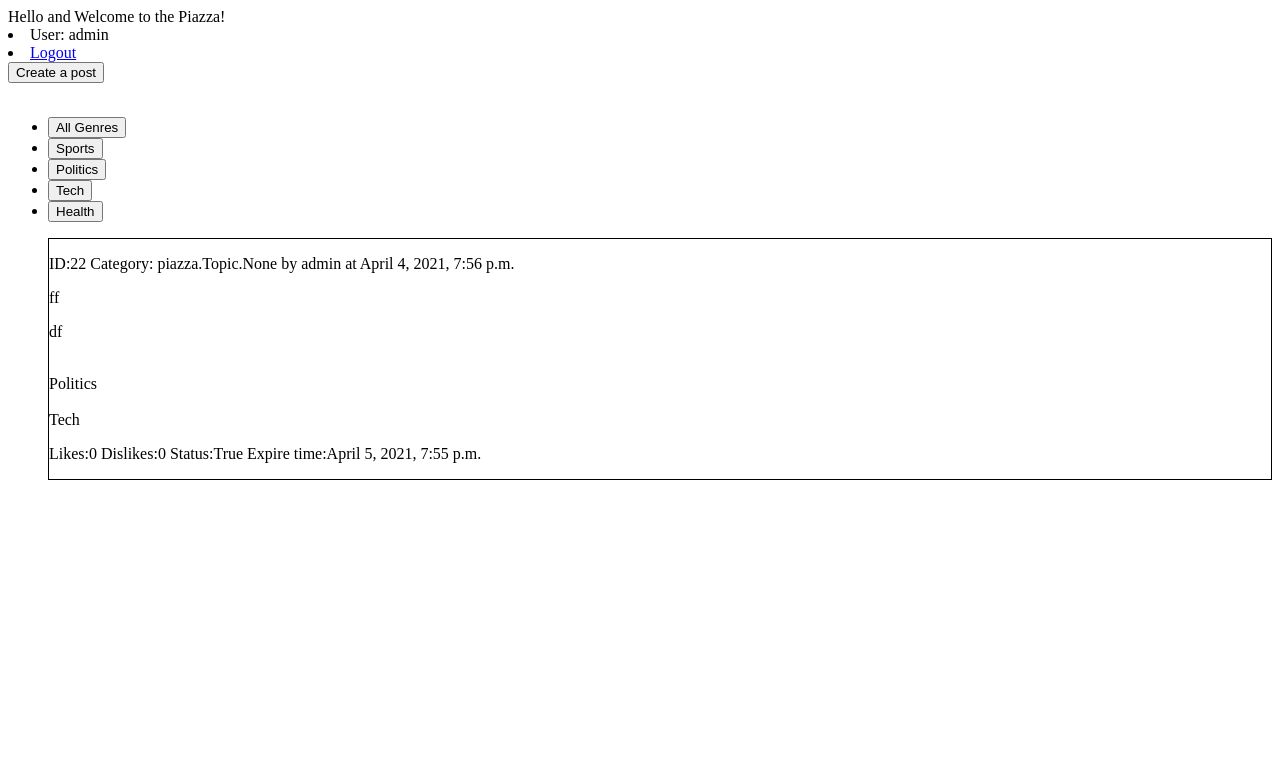
After one commit to jkopra01/ccCoursework, a Django app: page /posts/ in a window 1280 px wide. The commit adds this page. Shown: the top 783 px of the page. Run offline with Django 3.2, Linux system fonts and the light colour scheme; a user stored in the database is signed in; data comes from the database, SQL or seed files in the repository; both versions use the stored data as it was after the commit.

Commit message:
filter topics

```diff
--- a/src/piazza/templates/createpost.html
+++ b/src/piazza/templates/createpost.html
@@ -3,7 +3,7 @@
     <form method="post">
       {% csrf_token %}
       {{ form.as_p }}
-      <a href="/"><button type="button">Cancel</button></a>
+      <a href="/posts/"><button type="button">Cancel</button></a>
       <input type="submit" value="Save"/>
     </form>
   {% endblock %}
--- a/src/piazza/templates/index.html
+++ b/src/piazza/templates/index.html
@@ -13,6 +13,10 @@ Hello and Welcome to the Piazza!
 {% endif %}
 
 <a href="createpost/"><button type="button">Create a post</button></a>
+<br>
+<br>
+
+
 
 <div class="post">
     <ul>
--- /dev/null
+++ b/src/piazza/templates/posts.html
@@ -0,0 +1,53 @@
+<html>
+<header>
+<title>Piazza</title>
+</header>
+<body>
+Hello and Welcome to the Piazza!
+{% if user.is_authenticated %}
+<li>User: {{ user.get_username }}</li>
+<li><a href="{% url 'logout'%}?next={{request.path}}">Logout</a></li>
+{% else %}
+<li><a href="{% url 'login'%}?next={{request.path}}">Login</a></li>
+{% endif %}
+
+<a href="/createpost/"><button type="button">Create a post</button></a>
+<br>
+<br>
+
+<form method="get">
+  <ul>
+    <li>
+      <button type="submit" class="button" name="topic" value="" selected>
+        All Genres
+      </button>
+    </li>
+    {% for topic in topics %}
+    <li>
+      <button type="submit" class="button" name="topic" value="{{ topic.id }}">
+        {{ topic.name }}
+      </button>
+    </li>
+    {% endfor %}
+  </ul>
+</form>
+
+<div class="post">
+    <ul>
+      {% for post in filter %}
+      <div class= "individualPost" style="border: thin solid black">
+      <div class="topPart"><p>ID:{{post.id}}  Category: {{post.topics}} by {{ post.poster }} at {{ post.timestamp }}<p></div>
+      <section><div class="postTitle">{{ post.title }}</div>
+        <p>{{post.body}}</p>
+        {% for topic in post.topics.all %} <br/>{{topic.name}}<br/>{% endfor %}
+        <div class="lowerPart"><p>Likes:{{post.likes}}  Dislikes:{{post.dislikes}}  Status:{{post.status}}  Expire time:{{ post.extimestamp }}<p></div>
+        </section>
+    </div>
+    <br>
+      {% endfor %}
+    </ul>
+
+  </div>
+
+</body>
+</html>
--- a/src/piazza/urls.py
+++ b/src/piazza/urls.py
@@ -1,11 +1,13 @@
 from . import views
 from django.urls import path,include
 from rest_framework import routers
+from django.contrib.auth.decorators import login_required
 
 router = routers.DefaultRouter()
 router.register(r'posts', views.PostViewSet)
 
 urlpatterns = [
  path('', views.start, name='piazza'),
+ path('posts/', login_required(views.PostView.as_view(template_name='posts.html'))),
  path('createpost/', views.createPost, name='createPost'),
 ]
--- a/src/piazza/views.py
+++ b/src/piazza/views.py
@@ -3,6 +3,7 @@ from django.contrib.auth.decorators import login_required
 from django.contrib.auth import login, authenticate
 from django.utils import timezone
 from django.template import RequestContext
+from django.views.generic.base import TemplateView
 from datetime import timedelta,datetime
 from rest_framework import viewsets
 from .serializers import PostSerializer
@@ -15,9 +16,25 @@ class PostViewSet(viewsets.ModelViewSet):
  serializer_class = PostSerializer
 
 
+class PostView(TemplateView):
+    template_name = "posts.html"
+
+
+    def get_context_data(self, **kwargs):
+        context = super().get_context_data(**kwargs)
+        context['topics'] = Topic.objects.all()
+        topic = self.request.GET.get('topic')
+        context['filter'] = Post.objects.all()
+        if topic:
+            context['filter'] = Post.objects.filter(topics=topic)
+        return context
+
+
 @login_required
 def start(request):
     latest_post_list = Post.objects.all().order_by('-timestamp')
+   # topic =
+ #   posts = latest_post_list.objects.filter(topics=topic)
     context = {'latest_post_list':latest_post_list}
     return render(request, 'index.html', context)
 
```
Also changed, not shown: src/piazza/filters.py (added, +8 -0 lines), src/db.sqlite3.
